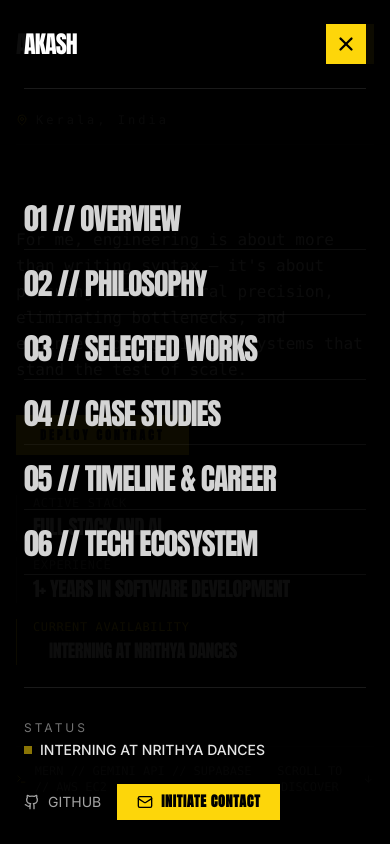
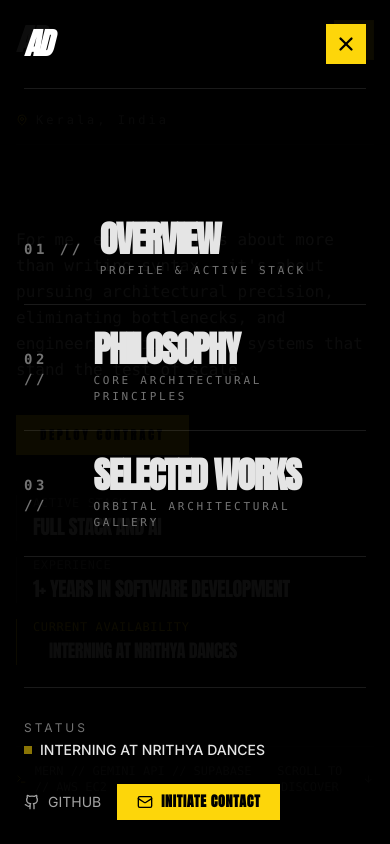
Before and after one commit to akashad123/akash-portfolio, a React (Vite) app: page / in a window 390 px wide. Both pictures are taken after a click on the button 354 px from the left and 44 px from the top of the page. Shown: the top 844 px of the page. Built offline with nearby package versions, Linux system fonts and the light colour scheme.

Commit message:
feat: transparent navbar with AD monogram, yellow hamburger, and streamlined navigation

```diff
--- a/src/components/Header.tsx
+++ b/src/components/Header.tsx
@@ -1,62 +1,61 @@
 import React, { useState, useEffect } from 'react';
-import { Menu } from 'lucide-react';
 import { portfolioData } from '../data/portfolioData';
 
 interface HeaderProps {
   onOpenMenu: () => void;
-  onOpenContact: () => void;
+  onOpenContact?: () => void;
 }
 
-export const Header: React.FC<HeaderProps> = ({ onOpenMenu, onOpenContact }) => {
-  const [isScrolled, setIsScrolled] = useState(false);
+export const Header: React.FC<HeaderProps> = ({ onOpenMenu }) => {
+  const [isLightSection, setIsLightSection] = useState(false);
 
   useEffect(() => {
     const handleScroll = () => {
-      setIsScrolled(window.scrollY > 40);
+      // Find whether the header (viewport Y ~ 50px) is currently positioned over a light section
+      const lightElements = document.querySelectorAll('#statement, #projects, #ecosystem');
+      let onLight = false;
+      const headerY = 50;
+      lightElements.forEach((el) => {
+        const rect = el.getBoundingClientRect();
+        if (rect.top <= headerY && rect.bottom >= headerY) {
+          onLight = true;
+        }
+      });
+      setIsLightSection(onLight);
     };
+
     window.addEventListener('scroll', handleScroll, { passive: true });
+    handleScroll();
     return () => window.removeEventListener('scroll', handleScroll);
   }, []);
 
   return (
-    <header
-      className={`fixed top-0 left-0 right-0 z-40 transition-all duration-300 ${
-        isScrolled
-          ? 'bg-black/85 backdrop-blur-md py-4 border-b border-white/10'
-          : 'bg-transparent py-6'
-      }`}
-    >
-      <div className="max-w-7xl mx-auto px-4 sm:px-8 flex items-center justify-between">
-        {/* Monogram Brand Mark */}
+    <header className="fixed top-0 left-0 right-0 z-40 bg-transparent py-5 sm:py-6 px-4 sm:px-8 md:px-12 pointer-events-none transition-none">
+      <div className="max-w-7xl mx-auto flex items-center justify-between pointer-events-none">
+        {/* Monogram Brand Mark 'AD' */}
         <a
           href="#hero"
-          className="group flex items-center space-x-2 select-none"
+          className="pointer-events-auto group flex items-center select-none"
           aria-label="Akash - Home"
         >
-          <span className="font-display text-2xl sm:text-3xl tracking-tighter text-white group-hover:text-brand-yellow transition-colors">
+          <span
+            className={`font-display italic font-black text-3xl sm:text-4xl tracking-tighter transition-colors duration-200 ${
+              isLightSection ? 'text-black' : 'text-white'
+            } group-hover:text-brand-yellow`}
+          >
             {portfolioData.developer.monogram}
           </span>
         </a>
 
-
-        {/* Right Controls */}
-        <div className="flex items-center space-x-3 sm:space-x-4">
-          <button
-            onClick={onOpenContact}
-            className="hidden md:inline-flex items-center text-xs uppercase font-mono tracking-widest text-neutral-300 hover:text-brand-yellow px-4 py-2 border border-white/20 hover:border-brand-yellow transition-colors rounded-none"
-          >
-            GET IN TOUCH
-          </button>
-
-          {/* Yellow Square Menu Trigger */}
-          <button
-            onClick={onOpenMenu}
-            className="w-10 h-10 sm:w-11 sm:h-11 bg-brand-yellow text-black flex items-center justify-center hover:bg-[#E5C200] transition-colors active:scale-95 shadow-lg rounded-none"
-            aria-label="Open navigation menu"
-          >
-            <Menu size={22} className="stroke-[2.5]" />
-          </button>
-        </div>
+        {/* Yellow Square Hamburger Trigger with 2 horizontal black bars */}
+        <button
+          onClick={onOpenMenu}
+          className="pointer-events-auto w-10 h-10 sm:w-11 sm:h-11 bg-brand-yellow text-black flex flex-col items-center justify-center gap-1.5 hover:bg-[#E5C200] active:scale-95 transition-all shadow-md rounded-none border border-black/10"
+          aria-label="Open navigation menu"
+        >
+          <span className="w-5 h-[2px] bg-black block" />
+          <span className="w-5 h-[2px] bg-black block" />
+        </button>
       </div>
     </header>
   );
--- a/src/components/NavigationDrawer.tsx
+++ b/src/components/NavigationDrawer.tsx
@@ -15,12 +15,9 @@ export const NavigationDrawer: React.FC<NavigationDrawerProps> = ({
   onOpenContact,
 }) => {
   const navLinks = [
-    { label: '01 // OVERVIEW', href: '#hero' },
-    { label: '02 // PHILOSOPHY', href: '#statement' },
-    { label: '03 // SELECTED WORKS', href: '#projects' },
-    { label: '04 // CASE STUDIES', href: '#case-studies' },
-    { label: '05 // TIMELINE & CAREER', href: '#timeline' },
-    { label: '06 // TECH ECOSYSTEM', href: '#ecosystem' },
+    { number: '01', label: 'OVERVIEW', href: '#hero', desc: 'PROFILE & ACTIVE STACK' },
+    { number: '02', label: 'PHILOSOPHY', href: '#statement', desc: 'CORE ARCHITECTURAL PRINCIPLES' },
+    { number: '03', label: 'SELECTED WORKS', href: '#projects', desc: 'ORBITAL ARCHITECTURAL GALLERY' },
   ];
 
   const handleLinkClick = (href: string) => {
@@ -39,39 +36,51 @@ export const NavigationDrawer: React.FC<NavigationDrawerProps> = ({
           animate={{ opacity: 1, y: 0 }}
           exit={{ opacity: 0, y: -20 }}
           transition={{ duration: 0.25, ease: 'easeInOut' }}
-          className="fixed inset-0 z-50 bg-black/95 text-white flex flex-col justify-between p-6 sm:p-12 md:p-16 overflow-y-auto"
+          className="fixed inset-0 z-50 bg-black/95 text-white flex flex-col justify-between p-6 sm:p-12 md:px-16 overflow-y-auto"
         >
           {/* Top Bar inside Overlay */}
           <div className="flex items-center justify-between border-b border-white/10 pb-6">
             <div className="flex items-center space-x-3">
-              <span className="font-display text-2xl tracking-tighter text-white">
-                {portfolioData.developer.name}
+              <span className="font-display italic font-black text-3xl sm:text-4xl tracking-tighter text-white">
+                {portfolioData.developer.monogram}
+              </span>
+              <span className="font-mono text-[10px] text-neutral-500 tracking-widest uppercase hidden sm:inline-block">
+                NAVIGATION MATRIX
               </span>
             </div>
 
-
             <button
               onClick={onClose}
-              className="w-10 h-10 bg-brand-yellow text-black flex items-center justify-center hover:bg-[#E5C200] transition-colors rounded-none"
+              className="w-10 h-10 sm:w-11 sm:h-11 bg-brand-yellow text-black flex items-center justify-center hover:bg-[#E5C200] transition-colors rounded-none shadow-md active:scale-95"
               aria-label="Close navigation"
             >
               <X size={22} className="stroke-[2.5]" />
             </button>
           </div>
 
-          {/* Navigation Items */}
-          <div className="my-auto py-12">
-            <nav className="flex flex-col space-y-4 sm:space-y-6">
+          {/* Navigation Items (Overview, Philosophy, Selected Works) */}
+          <div className="my-auto py-12 max-w-4xl mx-auto w-full">
+            <nav className="flex flex-col space-y-6 sm:space-y-8">
               {navLinks.map((link, idx) => (
                 <button
                   key={idx}
                   onClick={() => handleLinkClick(link.href)}
-                  className="group text-left flex items-center justify-between border-b border-white/5 pb-3 hover:border-brand-yellow transition-colors"
+                  className="group text-left flex items-center justify-between border-b border-white/10 pb-6 hover:border-brand-yellow transition-colors duration-200"
                 >
-                  <span className="font-display text-3xl sm:text-5xl md:text-6xl uppercase tracking-tighter text-neutral-300 group-hover:text-brand-yellow transition-colors">
-                    {link.label}
-                  </span>
-                  <ArrowUpRight className="text-neutral-500 group-hover:text-brand-yellow transition-colors opacity-0 group-hover:opacity-100 w-8 h-8" />
+                  <div className="flex items-baseline space-x-4 sm:space-x-8">
+                    <span className="font-mono text-sm sm:text-lg text-neutral-500 group-hover:text-brand-yellow transition-colors font-bold tracking-widest">
+                      {link.number} //
+                    </span>
+                    <div>
+                      <span className="font-display text-4xl sm:text-6xl md:text-7xl uppercase tracking-tighter text-neutral-200 group-hover:text-brand-yellow transition-colors font-bold block">
+                        {link.label}
+                      </span>
+                      <span className="font-mono text-[11px] sm:text-xs text-neutral-500 tracking-widest uppercase block mt-1">
+                        {link.desc}
+                      </span>
+                    </div>
+                  </div>
+                  <ArrowUpRight className="text-neutral-500 group-hover:text-brand-yellow transition-all duration-200 opacity-0 group-hover:opacity-100 w-8 h-8 sm:w-10 sm:h-10 transform group-hover:translate-x-1 group-hover:-translate-y-1" />
                 </button>
               ))}
             </nav>
--- a/src/data/portfolioData.ts
+++ b/src/data/portfolioData.ts
@@ -3,7 +3,7 @@ import { PortfolioData } from '../types/portfolio';
 export const portfolioData: PortfolioData = {
   developer: {
     name: "AKASH",
-    monogram: "AK",
+    monogram: "AD",
     role: "SYSTEMS ARCHITECT & SOFTWARE ENGINEER",
     focalNumber: "",
     focalNumberLabel: "",
--- a/src/sections/EcosystemGrid.tsx
+++ b/src/sections/EcosystemGrid.tsx
@@ -80,7 +80,7 @@ export const EcosystemGrid: React.FC = () => {
               <div className="relative my-auto flex flex-col items-center text-center">
                 <div className="w-24 h-24 sm:w-28 sm:h-28 border-2 border-brand-yellow flex items-center justify-center bg-black rotate-45 mb-4 shadow-lg">
                   <span className="font-display text-4xl text-white -rotate-45 font-extrabold tracking-tighter">
-                    AK
+                    {portfolioData.developer.monogram}
                   </span>
                 </div>
                 <span className="font-display text-2xl text-white tracking-tight uppercase">
```
Also changed, not shown: public/favicon.svg, 2 other files (tests, documents, lock files or other folders).
